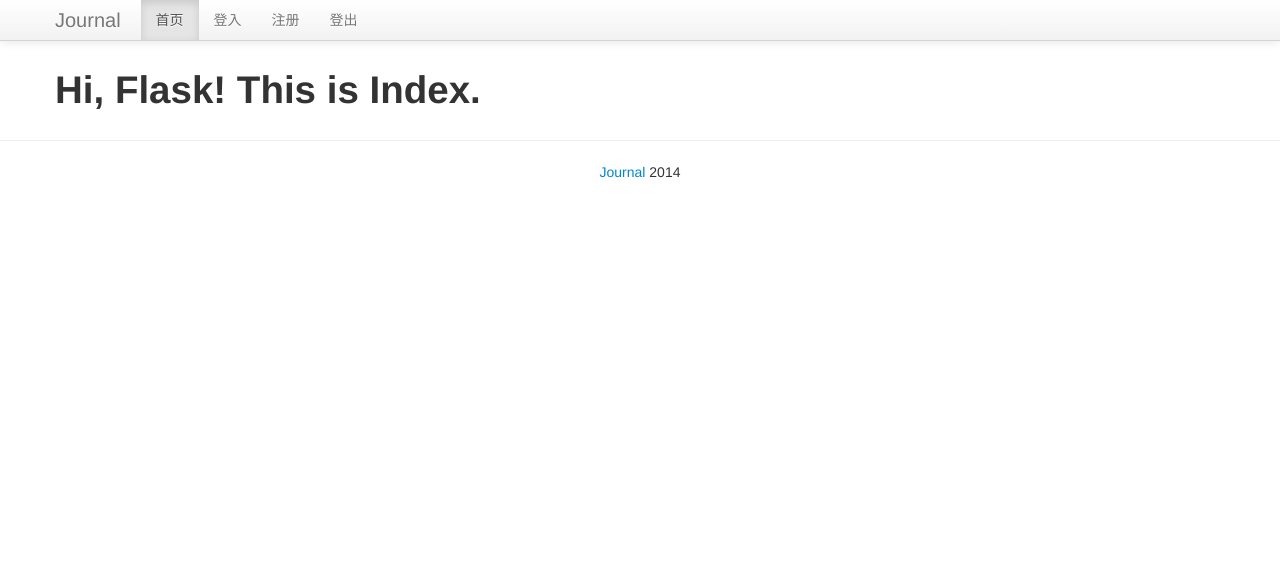
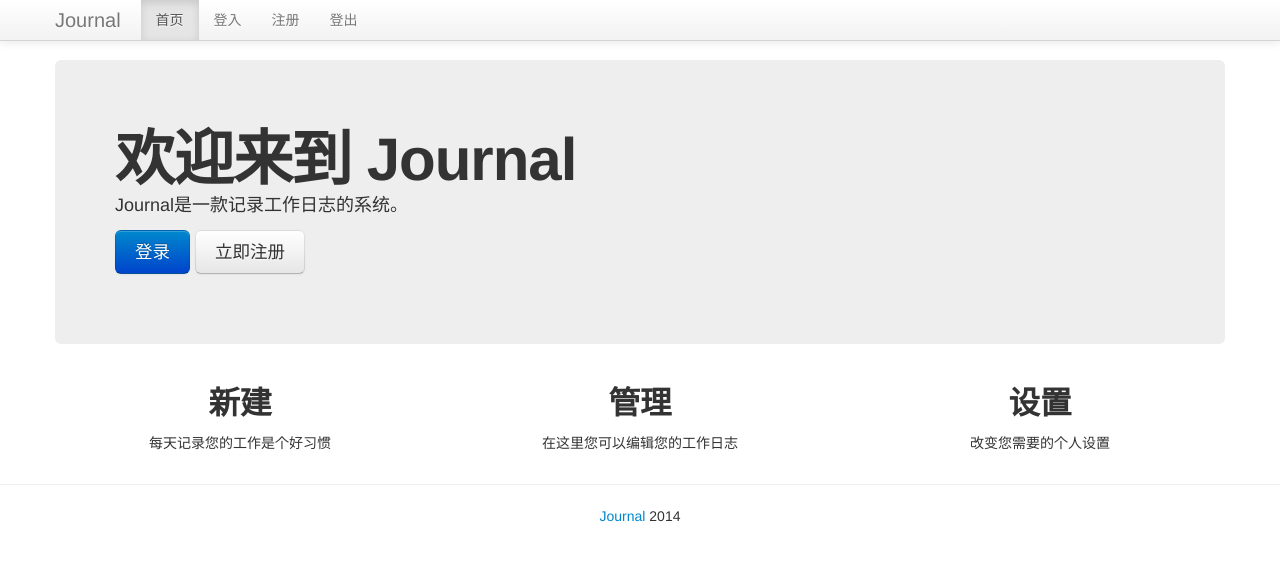
Before and after one commit to lot2/journal, a Flask app: page / in a window 1280 px wide. Shown: the top 561 px of the page. Run offline with Flask 2, Linux system fonts and the light colour scheme; some libraries are stand-ins or nearby versions.

Commit message:
20140928  change header.html&index.html

```diff
--- a/templates/header.html
+++ b/templates/header.html
@@ -9,7 +9,10 @@
 		padding-bottom: 40px;
 	}
 </style>
-	<link href="{{ url_for('static',filename='CSS/bootstrap-responsive.css') }}" rel="stylesheet"></head>
+	<link href="{{ url_for('static',filename='CSS/bootstrap-responsive.css') }}" rel="stylesheet">
+    <script src="/static/JS/jquery.js"></script>
+	<script src="/static/JS/bootstrap.js"></script>
+</head>
 <body>
 	<div class="navbar navbar-fixed-top">
 		<div class="navbar-inner">
--- a/templates/index.html
+++ b/templates/index.html
@@ -1,4 +1,37 @@
 {% extends "header.html" %}
 {% block content %}
-<h1>Hi, Flask! This is Index.</h1>
+<div class="hero-unit">
+	<h1>欢迎来到 Journal</h1>
+	<p>Journal是一款记录工作日志的系统。</p>
+	<p>
+		<a class="btn btn-primary btn-large" href="/login">登录</a>
+		<a class="btn btn-large" href="/reg">立即注册</a>
+	</p>
+</div>
+<div class="row">
+	<div class="span4 text-center" style="cursor: pointer;font-family: '黑体'" id="create_id" onmousemove="mouse_over(this)" onmouseout="mouse_out(this)">
+		<h2 class="">新建</h2>
+		<p>每天记录您的工作是个好习惯</p>
+	</div>
+	<div class="span4 text-center" style="cursor: pointer;font-family: '黑体'" id="manage_id" onmousemove="mouse_over(this)" onmouseout="mouse_out(this)">
+		<h2>管理</h2>
+		<p>
+            在这里您可以编辑您的工作日志
+		</p>
+	</div>
+	<div class="span4 text-center" style="cursor: pointer;font-family: '黑体'" id="set_id" onmousemove="mouse_over(this)" onmouseout="mouse_out(this)">
+		<h2>设置</h2>
+		<p>
+			改变您需要的个人设置
+		</p>
+	</div>
+</div>
+    <script>
+        function mouse_over(obj) {
+            $("#"+obj.id).removeClass().addClass("span4 text-center").addClass("text-info");
+        }
+         function mouse_out(obj) {
+            $("#"+obj.id).removeClass().addClass("span4 text-center").addClass("");
+        }
+    </script>
 {% endblock %}
```
